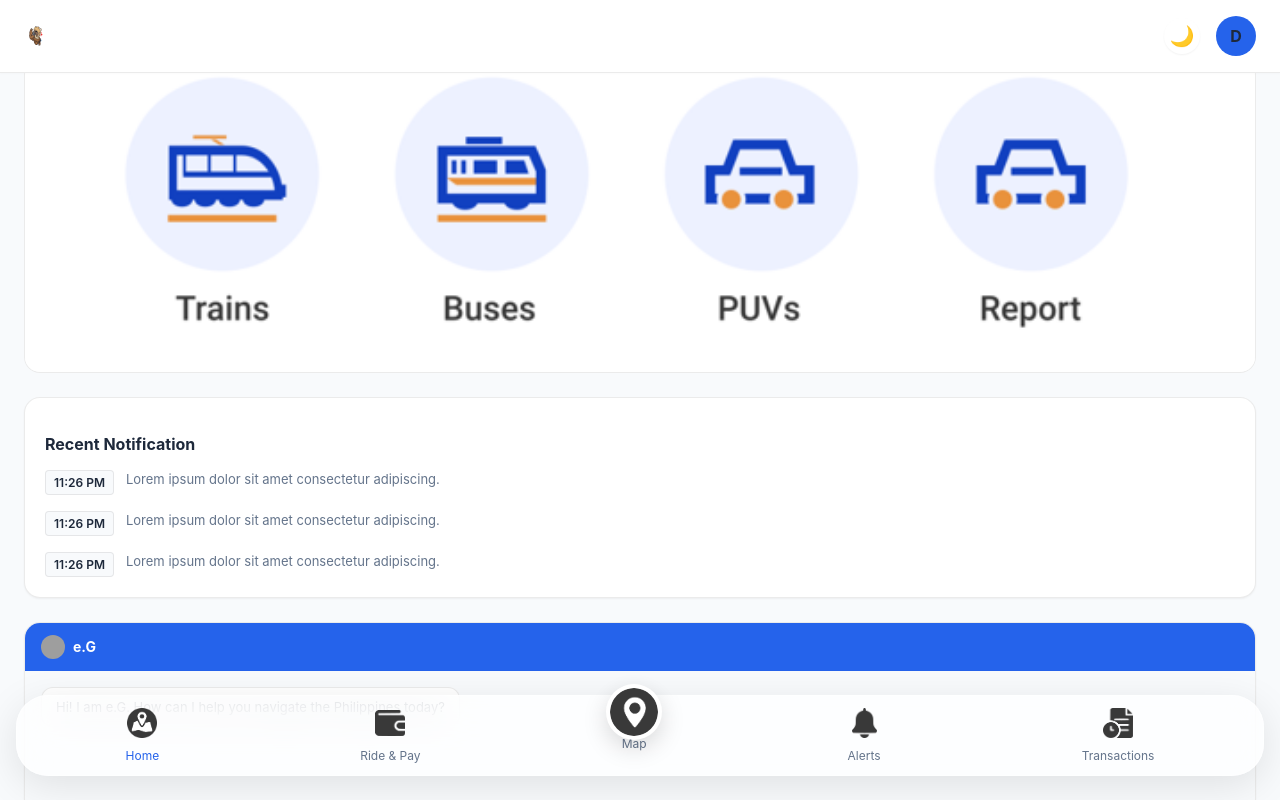
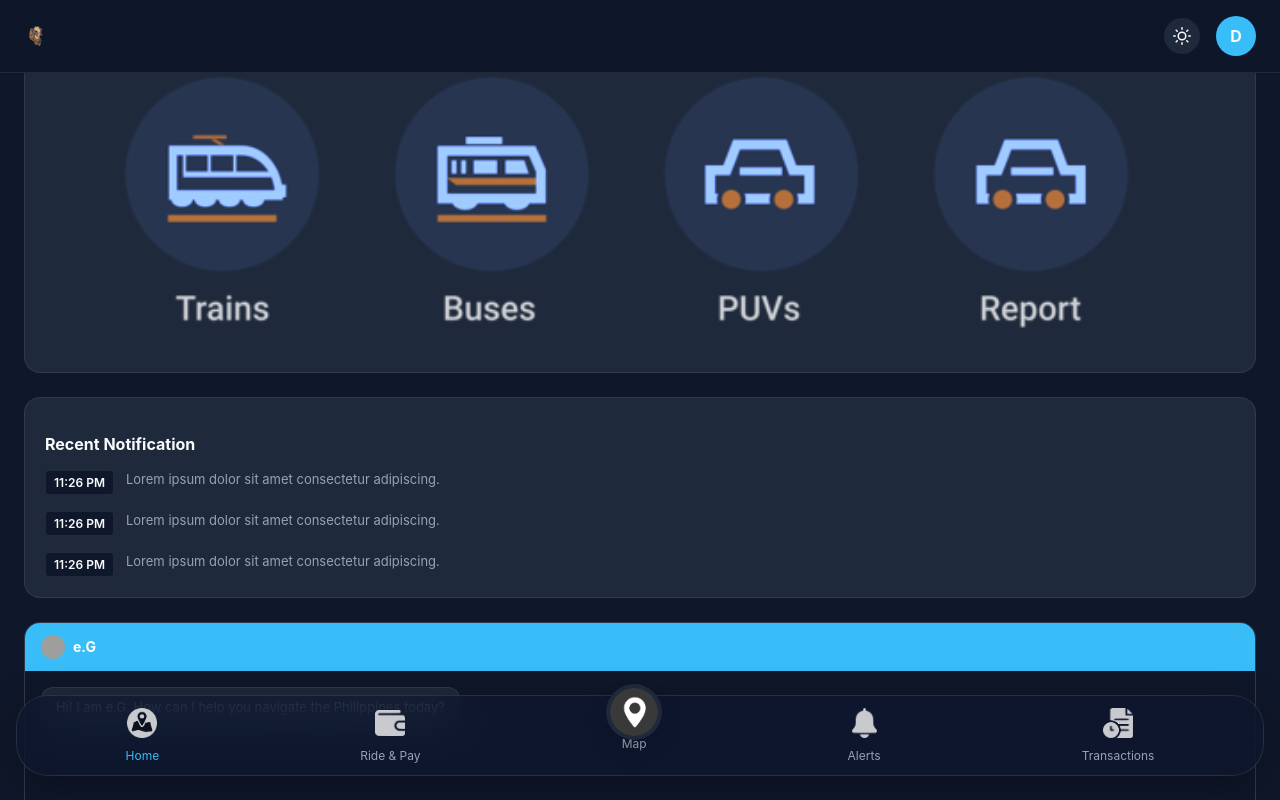
Before and after one commit to justinGabster/eGuide, a Next.js app: page /home in a window 1280 px wide. Built offline with nearby package versions, Linux system fonts and the light colour scheme; grey boxes are pictures that could not be loaded.

Commit message:
feat: default to dark mode and replace emoji theme toggles with clean SVGs

```diff
--- a/app/(main)/layout.tsx
+++ b/app/(main)/layout.tsx
@@ -57,7 +57,23 @@ export default function MainLayout({ children }: { children: React.ReactNode })
     { label: 'Privacy Notice', icon: '🛡️' },
     { label: 'Contact Us', icon: '📞' },
     { label: 'Rate our app', icon: '👍' },
-    { label: `Switch to ${theme === 'light' ? 'Dark' : 'Light'} Mode`, icon: theme === 'light' ? '🌙' : '☀️', action: toggleTheme },
+    { label: `Switch to ${theme === 'light' ? 'Dark' : 'Light'} Mode`, icon: theme === 'light' ? (
+      <svg width="20" height="20" viewBox="0 0 24 24" fill="none" stroke="currentColor" strokeWidth="2" strokeLinecap="round" strokeLinejoin="round" style={{ display: 'block', color: 'var(--text-primary)' }}>
+        <path d="M21 12.79A9 9 0 1 1 11.21 3 7 7 0 0 0 21 12.79z"></path>
+      </svg>
+    ) : (
+      <svg width="20" height="20" viewBox="0 0 24 24" fill="none" stroke="currentColor" strokeWidth="2" strokeLinecap="round" strokeLinejoin="round" style={{ display: 'block', color: 'var(--text-primary)' }}>
+        <circle cx="12" cy="12" r="5"></circle>
+        <line x1="12" y1="1" x2="12" y2="3"></line>
+        <line x1="12" y1="21" x2="12" y2="23"></line>
+        <line x1="4.22" y1="4.22" x2="5.64" y2="5.64"></line>
+        <line x1="18.36" y1="18.36" x2="19.78" y2="19.78"></line>
+        <line x1="1" y1="12" x2="3" y2="12"></line>
+        <line x1="21" y1="12" x2="23" y2="12"></line>
+        <line x1="4.22" y1="19.78" x2="5.64" y2="18.36"></line>
+        <line x1="18.36" y1="5.64" x2="19.78" y2="4.22"></line>
+      </svg>
+    ), action: toggleTheme },
     { label: 'Settings', icon: '⚙️', action: () => setIsSettingsOpen(true) },
     { label: 'Log out', icon: '🚪', path: '/' },
   ];
@@ -107,7 +123,23 @@ export default function MainLayout({ children }: { children: React.ReactNode })
             }}
             title={`Switch to ${theme === 'light' ? 'Dark' : 'Light'} Mode`}
           >
-            {theme === 'light' ? '🌙' : '☀️'}
+            {theme === 'light' ? (
+              <svg width="18" height="18" viewBox="0 0 24 24" fill="none" stroke="currentColor" strokeWidth="2" strokeLinecap="round" strokeLinejoin="round">
+                <path d="M21 12.79A9 9 0 1 1 11.21 3 7 7 0 0 0 21 12.79z"></path>
+              </svg>
+            ) : (
+              <svg width="18" height="18" viewBox="0 0 24 24" fill="none" stroke="currentColor" strokeWidth="2" strokeLinecap="round" strokeLinejoin="round">
+                <circle cx="12" cy="12" r="5"></circle>
+                <line x1="12" y1="1" x2="12" y2="3"></line>
+                <line x1="12" y1="21" x2="12" y2="23"></line>
+                <line x1="4.22" y1="4.22" x2="5.64" y2="5.64"></line>
+                <line x1="18.36" y1="18.36" x2="19.78" y2="19.78"></line>
+                <line x1="1" y1="12" x2="3" y2="12"></line>
+                <line x1="21" y1="12" x2="23" y2="12"></line>
+                <line x1="4.22" y1="19.78" x2="5.64" y2="18.36"></line>
+                <line x1="18.36" y1="5.64" x2="19.78" y2="4.22"></line>
+              </svg>
+            )}
           </button>
 
           <div
--- a/components/ThemeProvider.tsx
+++ b/components/ThemeProvider.tsx
@@ -12,13 +12,15 @@ interface ThemeContextType {
 const ThemeContext = createContext<ThemeContextType | undefined>(undefined);
 
 export function ThemeProvider({ children }: { children: React.ReactNode }) {
-  const [theme, setTheme] = useState<Theme>('light');
+  const [theme, setTheme] = useState<Theme>('dark');
   const [mounted, setMounted] = useState(false);
 
   useEffect(() => {
     const savedTheme = localStorage.getItem('eguide_theme') as Theme | null;
     if (savedTheme) {
       setTheme(savedTheme);
+    } else {
+      setTheme('dark');
     }
     setMounted(true);
   }, []);
```
